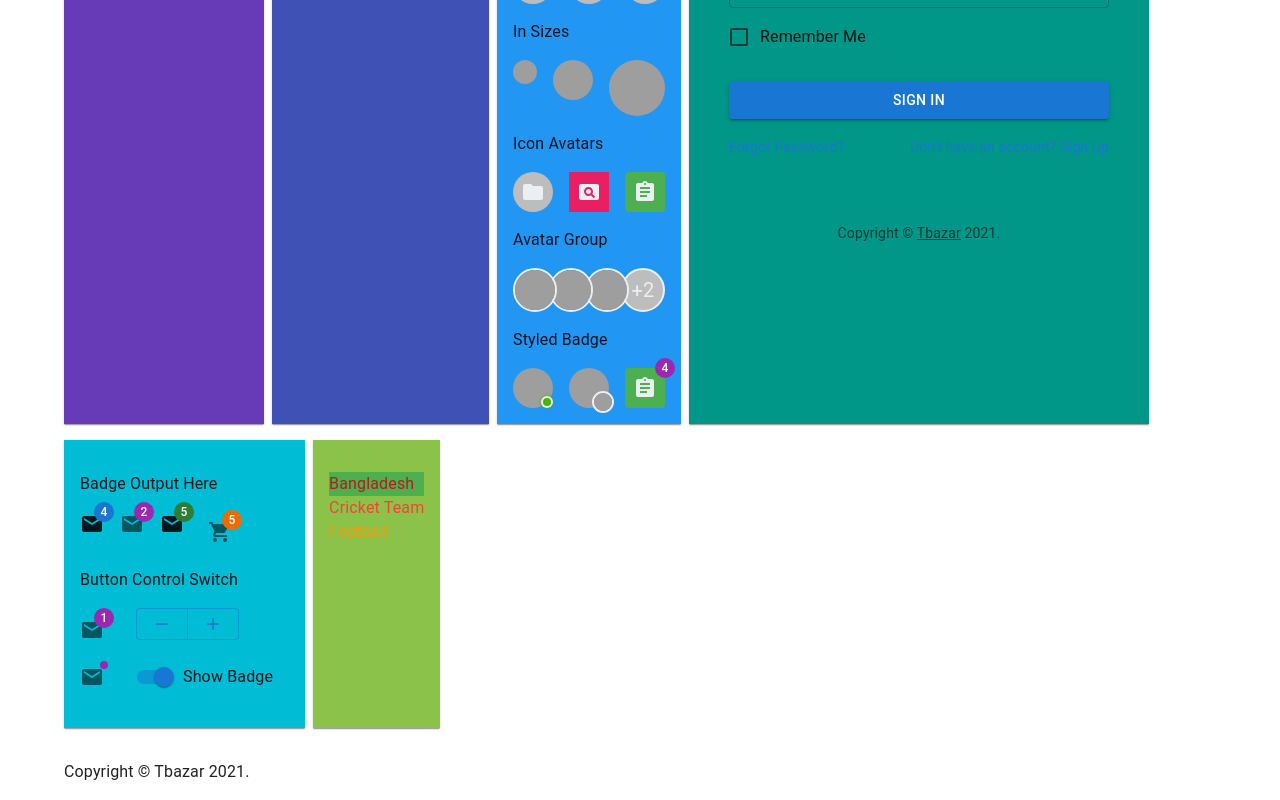
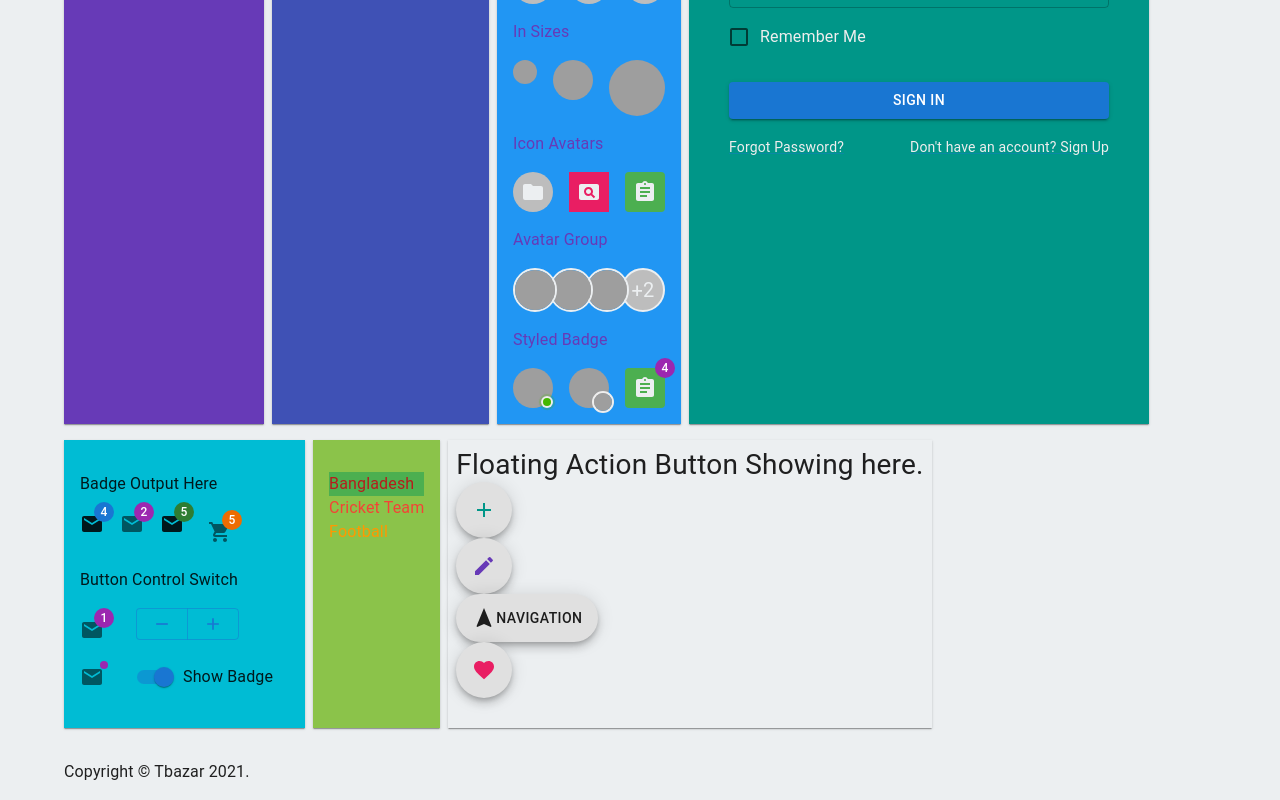
Before and after one commit to rubelamin/mypractice, a React (Vite) app: page / in a window 1280 px wide. Shown: the part 424-1224 px from the top of the page. Built offline with nearby package versions, Linux system fonts and the light colour scheme; grey boxes are pictures that could not be loaded.

Commit message:
Last Works Updated

```diff
--- a/src/App.tsx
+++ b/src/App.tsx
@@ -6,6 +6,7 @@ import Allavatar from './components/Allavatar';
 import SignIn from './components/SignIn';
 import Badge from './components/Badge';
 import AllCom from './components/AllCom';
+import Fab from './components/Fab';
 
 import AppBar from '@mui/material/AppBar';
 import Box from '@mui/material/Box';
@@ -25,7 +26,7 @@ function App() {
       <ThemeProvider theme ={ defaultTheme }>
         <CssBaseline />
       <Box sx={{ flexGrow: 1 }}>
-        <AppBar position="static">
+        <AppBar position="static" sx={{ bgcolor: 'background.pink' }}>
           <Toolbar>
             <IconButton
             size="large" aria-label="open drawer" edge="start" color="inherit" sx={{ mr: 2}}>
@@ -70,6 +71,7 @@ function App() {
           padding: 2,
           boxShadow: 1,
           mr: 1,
+          color: 'fontColor.deepOrange',
            }}
            >
          <SecondHello/>
@@ -81,6 +83,7 @@ function App() {
           padding: 2,
           boxShadow: 1,
           mr: 1,
+          color: 'fontColor.deepPurple',
           }}
           >
          <Allavatar/>
@@ -92,6 +95,7 @@ function App() {
           padding: 2,
           boxShadow: 1,
           mr: 1,
+          color: 'fontColor.paper',
           }}
           >
          <SignIn/>
@@ -119,7 +123,16 @@ function App() {
            >
          <AllCom />
         </Box>
-        </Box>
+          <Box sx={{
+            bgcolor: 'Background.blueGrey',
+            boxShadow: 1,
+            padding: 1,
+          }}>
+            <Fab />
+          </Box>
+
+
+      </Box>
 
         <Box sx={{ display: 'flex', flexDirection: 'row', mt: 2, }}>
           <p>Copyright © Tbazar 2021.</p>
--- /dev/null
+++ b/src/components/Fab.tsx
@@ -0,0 +1,49 @@
+import React from 'react';
+import Box from '@mui/material/Box';
+import Typography from '@mui/material/Typography';
+import Fab from '@mui/material/Fab';
+import AddIcon from '@mui/icons-material/Add';
+import EditIcon from '@mui/icons-material/Edit';
+import FavoriteIcon from '@mui/icons-material/Favorite';
+import NavigationIcon from "@mui/icons-material/Navigation";
+import { ThemeProvider } from '@mui/material/styles';
+import { defaultTheme } from '../theme';
+import CssBaseline from '@mui/material/CssBaseline';
+
+
+export default function() {
+    return <>
+        <ThemeProvider theme={ defaultTheme }>
+            <CssBaseline />
+            <Box>
+                <Typography variant="h4">
+                    Floating Action Button Showing here.
+                </Typography>
+            </Box>
+            <Box sx={{
+                display: 'flex',
+                flexDirection: 'row',
+            }}>
+                    <Box sx={{
+                        display: 'flex',
+                        flexDirection: 'column',
+                    }}>
+                            <Fab aria-label="add" sx={{ color: 'fontColor.teal' }}>
+                                <AddIcon />
+                            </Fab>
+                            <Fab aria-label="edit" sx={{ color: 'fontColor.deepPurple' }}>
+                                <EditIcon />
+                            </Fab>
+                            <Fab variant="extended">
+                                <NavigationIcon />
+                                Navigation
+                            </Fab>
+                            <Fab aria-label="like" sx={{ color: 'fontColor.pink' }}>
+                                <FavoriteIcon />
+                            </Fab>
+                    </Box>
+            </Box>
+        </ThemeProvider>
+
+    </>
+}
--- a/src/components/SignIn.tsx
+++ b/src/components/SignIn.tsx
@@ -11,21 +11,9 @@ import CssBaseline from '@mui/material/CssBaseline';
 import LockOutlinedIcon from '@mui/icons-material/LockOutlined';
 import Typhography from '@mui/material/Typography';
 import Container from '@mui/material/Container';
-import { createTheme, ThemeProvider } from '@mui/material/styles';
+import { ThemeProvider } from '@mui/material/styles';
+import { defaultTheme } from '../theme';
 
-function Copyright(props: any) {
-   return <>
-      <Typhography variant="body2" color="text.secondary" align="center" {...props}>
-         {'Copyright © '}
-         <Link color="inherit" href="https://tangailbazar.com">
-            Tbazar
-         </Link>{' '}
-         {new Date().getFullYear()}
-         {'.'}
-      </Typhography>
-   </>
-}
-const theme = createTheme();
 
 export default function SignIn() {
    const handleSubmit = (event: React.FormEvent<HTMLFormElement>) => {
@@ -38,7 +26,7 @@ export default function SignIn() {
    };
    return <>
       <p>Sign In Page</p>
-      <ThemeProvider theme={theme}>
+      <ThemeProvider theme={ defaultTheme }>
          <Container component="main" maxWidth="xs">
             <CssBaseline />
             <Box sx={{
@@ -46,11 +34,12 @@ export default function SignIn() {
                display: 'flex',
                flexDirection: 'column',
                alignItems: 'center',
+               color: 'fontColor.paper',
                }}>
                <Avatar sx={{ m: 1, bgcolor: 'secondary.main' }}>
                   <LockOutlinedIcon />
                </Avatar>
-               <Typhography component="h1" variant="h5" color="fontColor.paper">
+               <Typhography component="h1" variant="h5" sx={{ color: 'fontColor.paper' }}>
                   Sign In
                </Typhography>
                <Box component="form" onSubmit={handleSubmit} noValidate sx={{ mt:1 }}>
@@ -83,12 +72,12 @@ export default function SignIn() {
                   </Button>
                   <Grid container>
                      <Grid item xs>
-                        <Link href="#" variant="body2">
+                        <Link href="#" variant="body2" sx={{ color: 'fontColor.paper' }}>
                            Forgot Password?
                         </Link>
                      </Grid>
                      <Grid item>
-                        <Link href="#" variant="body2">
+                        <Link href="#" variant="body2" sx={{ color: 'fontColor.paper' }}>
                            {"Don't have an account? Sign Up"}
                         </Link>
                      </Grid>
@@ -96,7 +85,7 @@ export default function SignIn() {
                </Box>
 
             </Box>
-            <Copyright sx={{ mt: 8, mb: 4}} />
+
          </Container>
       </ThemeProvider>
    </>
```
